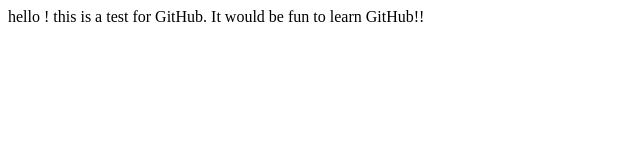
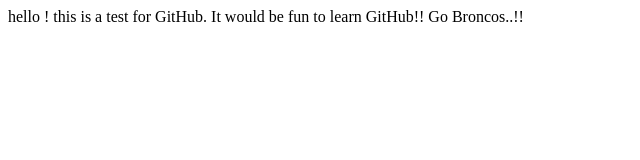
Before and after one commit to jandialqa/mytestrepo, a plain HTML site: page WebContent/index.html in a window 1280 px wide. Shown: the whole page, without its empty margins (0-640 px from the left). Drawn offline with Linux system fonts and the light colour scheme.

Commit message:
added new details
new details added

```diff
--- a/WebContent/index.html
+++ b/WebContent/index.html
@@ -8,5 +8,8 @@
 	 hello ! this is a test for GitHub.
 
 	 It would be fun to learn GitHub!!
+
+	 Go Broncos..!!
+
 </body>
 </html>
```
